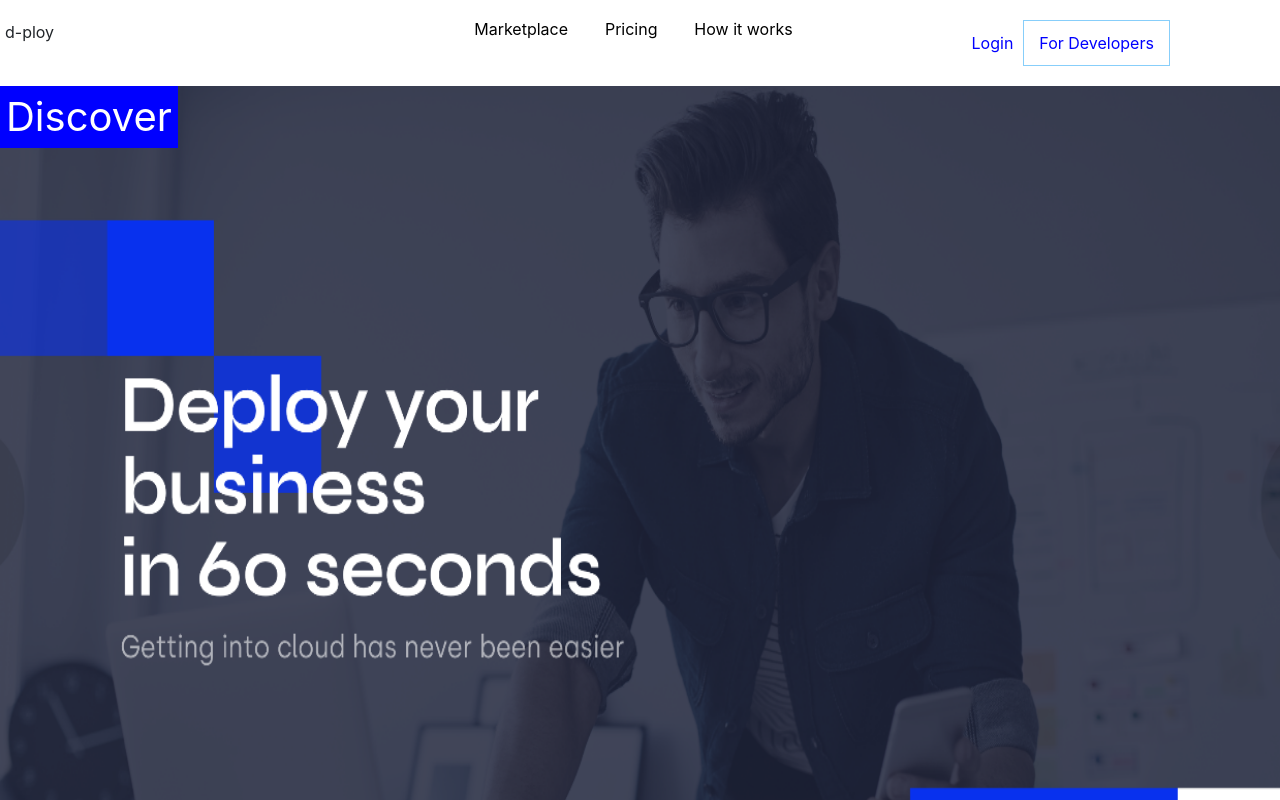
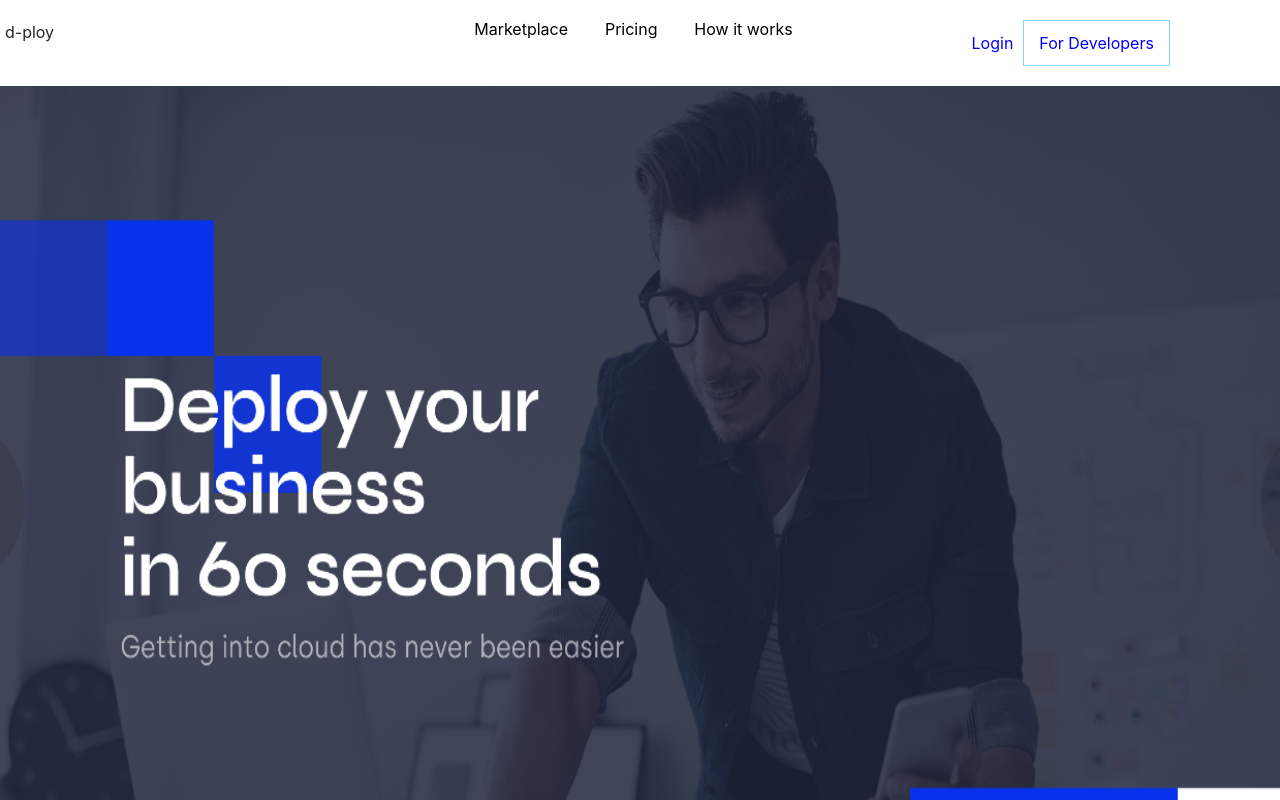
Before and after one commit to antonzaharia/dploy-landpage, a React (Create React App) app in the folder dploy-landpage/: page / in a window 1280 px wide. Shown: the top 800 px of the page. Built offline with nearby package versions, Linux system fonts and the light colour scheme.

Commit message:
font awesome installed

```diff
--- a/dploy-landpage/package.json
+++ b/dploy-landpage/package.json
@@ -3,6 +3,9 @@
   "version": "0.1.0",
   "private": true,
   "dependencies": {
+    "@fortawesome/fontawesome-svg-core": "^1.2.32",
+    "@fortawesome/free-solid-svg-icons": "^5.15.1",
+    "@fortawesome/react-fontawesome": "^0.1.12",
     "@testing-library/jest-dom": "^5.11.4",
     "@testing-library/react": "^11.1.0",
     "@testing-library/user-event": "^12.1.10",
--- a/dploy-landpage/src/containers/Home.js
+++ b/dploy-landpage/src/containers/Home.js
@@ -11,6 +11,10 @@
                   <Header class="header"/>
                 </Row>
                 <Head />
+                <br />
+                <br />
+                <br />
+
             </Container>
         )
     }
--- a/dploy-landpage/src/index.css
+++ b/dploy-landpage/src/index.css
@@ -84,17 +84,20 @@
   background-size: cover;
   background-size: 100% 100%;
   height: 200px;
-  background-color: red;
+  position: relative;
 }
 .discover-btn {
   color: white;
   background-color: blue;
-  font-size: 2.5rem;
+  font-size: 250%;
   border: none;
-  position: static;
+  position: absolute;
   bottom: 0;
-  right: 0;
+  padding: 2.5%;
+  right: 11%;
 }
+
+
 @media only screen and (min-width: 600px) {
   .head-links{display: flex;}
   .login-btn{display: inline-block;}
```
Also changed, not shown: 1 other file (tests, documents, lock files or other folders).
